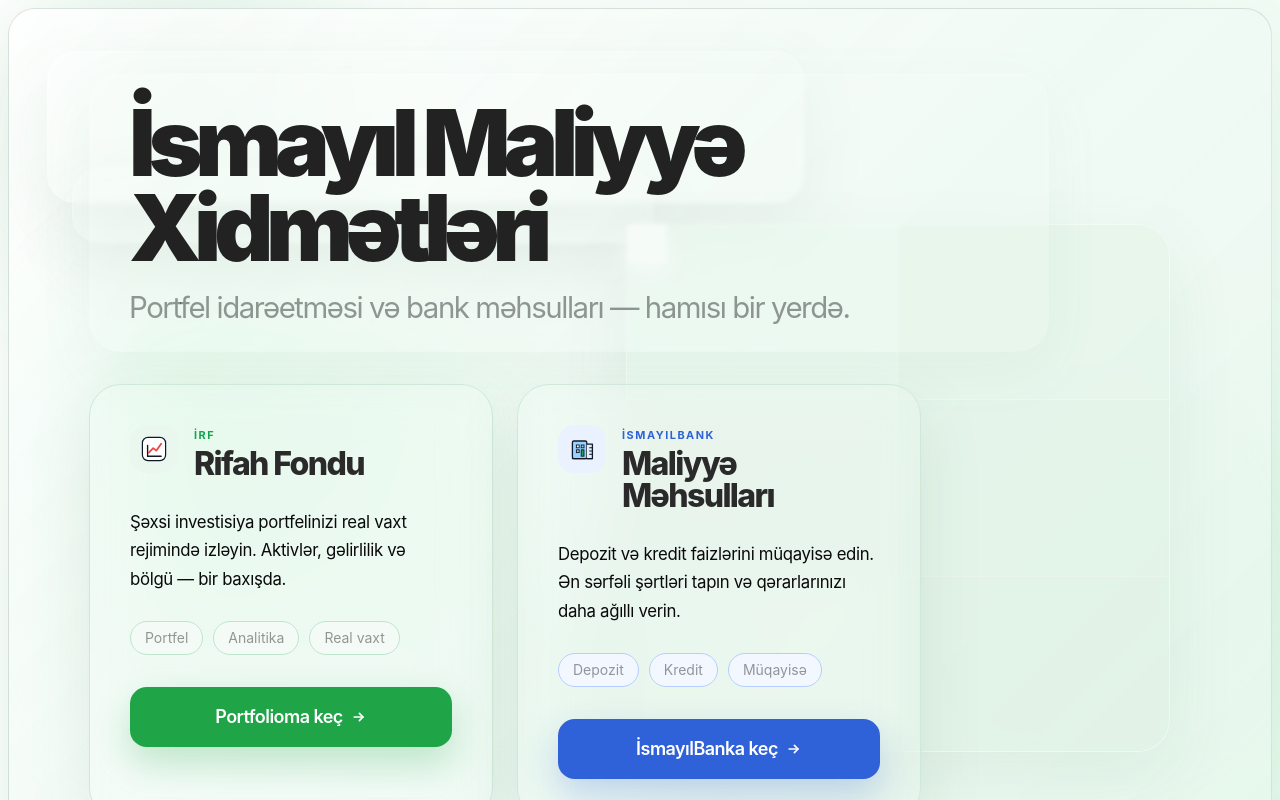
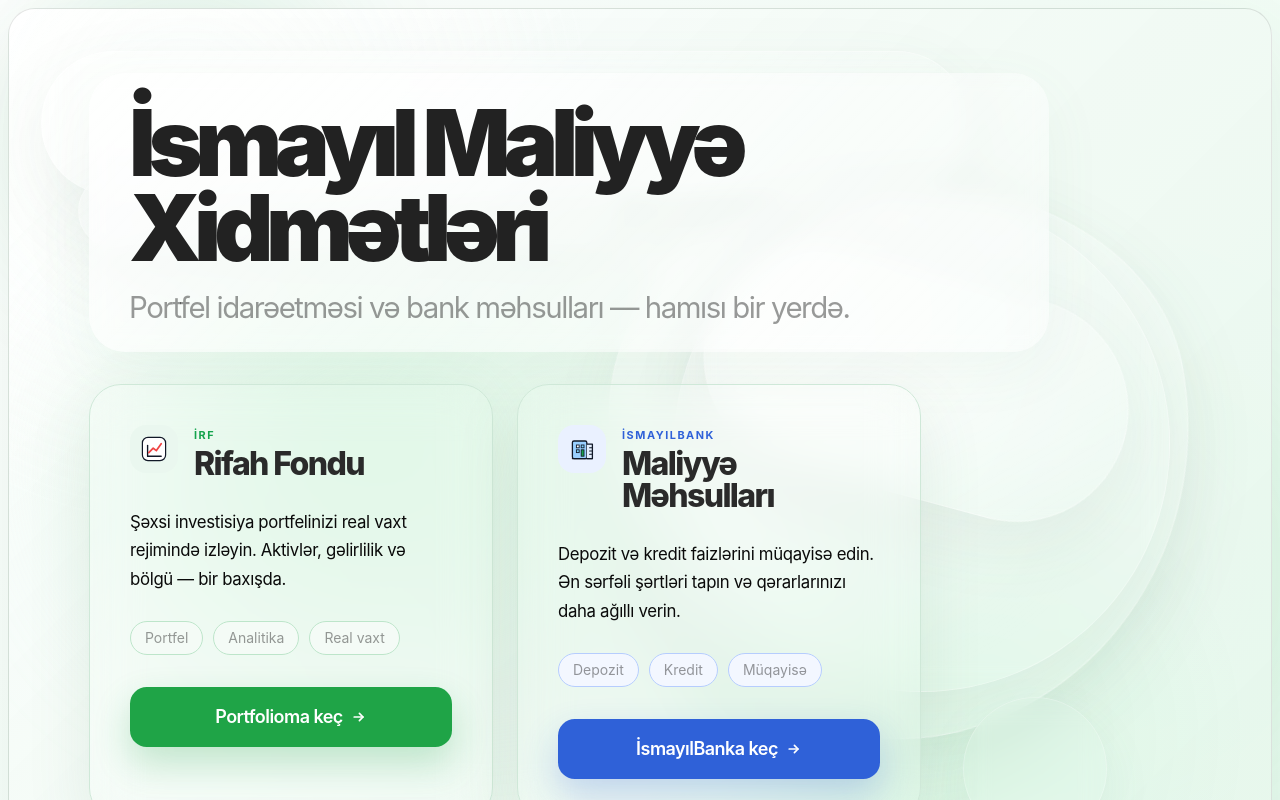
Before and after one commit to IsmayilSuleyman/irf-website, a Next.js app: page /welcome in a window 1280 px wide. Shown: the top 800 px of the page. Built offline with nearby package versions, Linux system fonts and the light colour scheme.

Commit message:
Refine welcome page glass background

```diff
--- a/app/welcome/page.tsx
+++ b/app/welcome/page.tsx
@@ -1,6 +1,6 @@
 "use client";
 
-import type { ReactNode } from "react";
+import type { CSSProperties, ReactNode } from "react";
 import Link from "next/link";
 import { motion } from "framer-motion";
 
@@ -10,11 +10,18 @@ const riseIn = (delay: number, y = 24) => ({
   transition: { duration: 0.7, ease: [0.22, 1, 0.36, 1] as const, delay },
 });
 
-function SurfaceBlock({ className }: { className: string }) {
+function GlassLayer({
+  className,
+  style,
+}: {
+  className: string;
+  style?: CSSProperties;
+}) {
   return (
     <div
       aria-hidden
-      className={`absolute rounded-[28px] border border-white/35 bg-white/18 shadow-[0_24px_70px_rgba(74,121,90,0.08)] backdrop-blur-[3px] ${className}`}
+      className={`absolute border border-white/35 bg-[linear-gradient(135deg,rgba(255,255,255,0.34),rgba(255,255,255,0.1))] shadow-[0_24px_70px_rgba(74,121,90,0.08)] backdrop-blur-[16px] ${className}`}
+      style={style}
     />
   );
 }
@@ -172,32 +179,45 @@ function ProductCard({
 export default function WelcomePage() {
   return (
     <main className="min-h-screen overflow-hidden p-1.5 sm:p-2">
-      <section className="relative mx-auto min-h-[calc(100vh-0.75rem)] max-w-[1920px] overflow-hidden rounded-[1.7rem] border border-black/10 bg-[linear-gradient(135deg,rgba(255,255,255,0.78),rgba(241,250,245,0.84)_48%,rgba(229,246,235,0.88))] shadow-[0_28px_90px_rgba(48,94,63,0.08)]">
-        <SurfaceBlock className="left-[3%] top-[4.5%] hidden h-[9.5rem] w-[60%] max-w-[64rem] lg:block" />
-        <SurfaceBlock className="left-[5%] top-[17%] hidden h-[4.7rem] w-[46%] max-w-[55rem] lg:block" />
+      <section className="relative mx-auto min-h-[calc(100vh-0.75rem)] max-w-[1920px] overflow-hidden rounded-[1.7rem] border border-black/10 bg-[linear-gradient(135deg,rgba(255,255,255,0.8),rgba(242,250,245,0.88)_48%,rgba(229,246,235,0.9))] shadow-[0_28px_90px_rgba(48,94,63,0.08)]">
         <div
           aria-hidden
-          className="absolute left-[7%] top-[31%] hidden h-[26rem] w-[52rem] rounded-[2.25rem] bg-[radial-gradient(circle_at_top_left,rgba(210,245,221,0.62),rgba(230,247,236,0.2)_55%,rgba(255,255,255,0)_80%)] blur-3xl lg:block"
+          className="absolute inset-0 bg-[radial-gradient(circle_at_14%_12%,rgba(255,255,255,0.76),rgba(255,255,255,0)_30%),radial-gradient(circle_at_74%_78%,rgba(205,244,219,0.54),rgba(205,244,219,0)_26%)]"
+        />
+        <GlassLayer className="left-[2.5%] top-[4.5%] hidden h-[9rem] w-[58rem] rounded-full lg:block" />
+        <GlassLayer className="left-[5.5%] top-[17.5%] hidden h-[4.75rem] w-[34rem] rounded-full lg:block" />
+        <div
+          aria-hidden
+          className="absolute left-[4%] top-[29%] hidden h-[25rem] w-[54rem] rounded-full bg-[radial-gradient(circle_at_35%_35%,rgba(214,245,223,0.76),rgba(214,245,223,0.2)_48%,rgba(255,255,255,0)_76%)] blur-3xl lg:block"
+        />
+        <GlassLayer
+          className="right-[6%] top-[18%] hidden h-[35rem] w-[36rem] lg:block"
+          style={{
+            borderRadius: "42% 58% 53% 47% / 39% 43% 57% 61%",
+            transform: "rotate(-11deg)",
+          }}
         />
         <div
           aria-hidden
-          className="absolute right-[8%] top-[23%] hidden h-[33rem] w-[34rem] overflow-hidden rounded-[2rem] border border-white/30 bg-white/18 shadow-[0_24px_70px_rgba(74,121,90,0.08)] backdrop-blur-[4px] lg:block"
-        >
-          <div className="grid h-full grid-cols-2 grid-rows-3">
-            <div className="border-b border-r border-white/25 bg-[#E8F8ED]/55" />
-            <div className="border-b border-white/25 bg-[#E6F5EA]/75" />
-            <div className="border-r border-white/25 bg-[#E5F3E8]/65" />
-            <div className="bg-[#DFF1E4]/55" />
-            <div className="border-r border-t border-white/25 bg-[#EAF6EC]/55" />
-            <div className="border-t border-white/25 bg-[#DFF0E3]/65" />
-          </div>
-        </div>
-        <div className="absolute left-[49%] top-[23%] hidden h-10 w-10 rounded-sm bg-white/55 shadow-[0_10px_25px_rgba(255,255,255,0.6)] lg:block" />
+          className="absolute right-[8%] top-[20%] hidden h-[31rem] w-[31rem] rounded-full border border-white/30 bg-[radial-gradient(circle_at_28%_28%,rgba(255,255,255,0.58),rgba(255,255,255,0.08)_54%,rgba(255,255,255,0)_72%)] shadow-[0_18px_60px_rgba(92,132,106,0.08)] backdrop-blur-md lg:block"
+        />
+        <GlassLayer
+          className="right-[11%] top-[28%] hidden h-[14rem] w-[27rem] rounded-full lg:block"
+          style={{ transform: "rotate(15deg)" }}
+        />
+        <div
+          aria-hidden
+          className="absolute right-[13%] bottom-[11%] hidden h-[9rem] w-[9rem] rounded-full border border-white/25 bg-white/22 shadow-[0_18px_50px_rgba(101,144,118,0.08)] backdrop-blur-md lg:block"
+        />
+        <div
+          aria-hidden
+          className="absolute left-[50%] top-[22%] hidden h-11 w-11 rounded-full border border-white/40 bg-white/42 shadow-[0_10px_25px_rgba(255,255,255,0.6)] backdrop-blur-md lg:block"
+        />
 
         <div className="relative z-10 flex min-h-[calc(100vh-0.75rem)] flex-col px-6 py-8 sm:px-10 sm:py-12 lg:px-20 lg:py-16">
           <motion.div
             {...riseIn(0)}
-            className="max-w-[60rem] rounded-[2rem] bg-white/56 px-5 py-5 shadow-[0_18px_60px_rgba(106,149,121,0.06)] backdrop-blur-[2px] sm:px-8 sm:py-7 lg:px-10"
+            className="max-w-[60rem] rounded-[2.25rem] bg-[linear-gradient(135deg,rgba(255,255,255,0.62),rgba(255,255,255,0.34))] px-5 py-5 shadow-[0_18px_60px_rgba(106,149,121,0.06)] backdrop-blur-[10px] sm:px-8 sm:py-7 lg:px-10"
           >
             <h1 className="text-[clamp(3.5rem,7.2vw,6.1rem)] font-black leading-[0.92] tracking-[-0.08em] text-[#222222]">
               İsmayıl Maliyyə Xidmətləri
```
